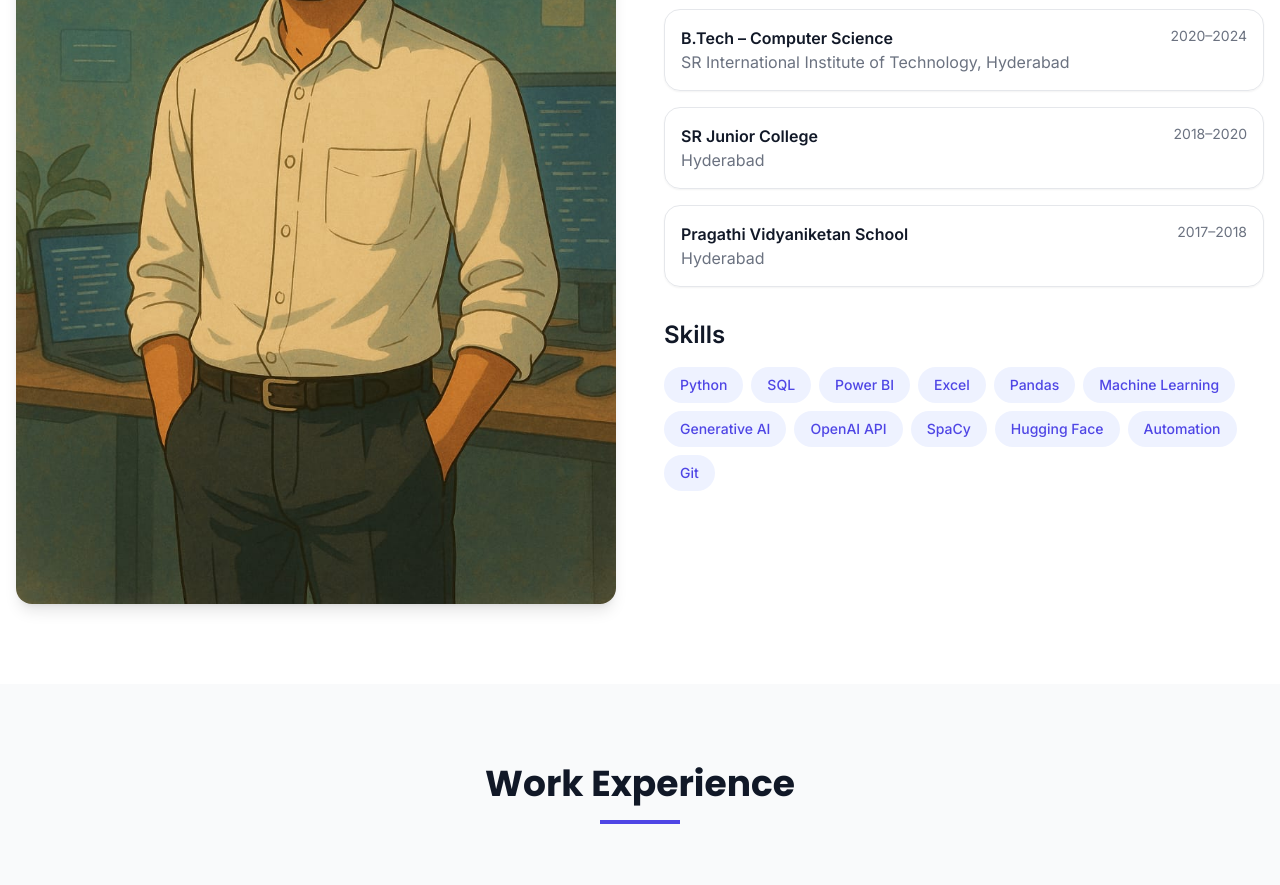
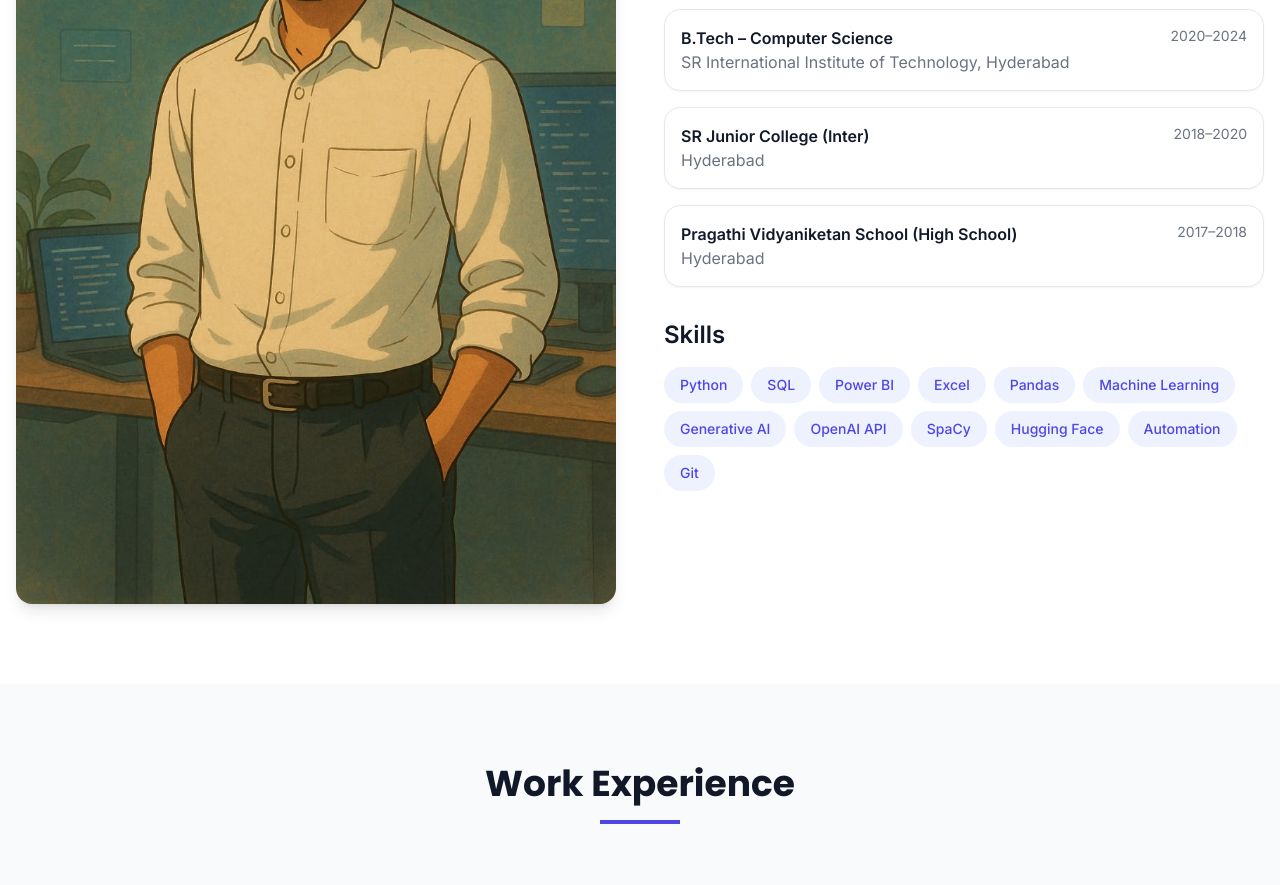
Before and after one commit to sandeepgoud1215/portfolio, a plain HTML site: page index.html in a window 1280 px wide. Shown: the part 1300-2185 px from the top of the page. Drawn offline with nearby package versions, Linux system fonts and the light colour scheme.

Commit message:
index.html

```diff
--- a/index.html
+++ b/index.html
@@ -116,7 +116,7 @@
 
                         <div class="border border-gray-100 rounded-lg p-4 shadow-sm hover:shadow-md transition-all">
                             <div class="flex justify-between">
-                                <h4 class="font-semibold text-gray-900">SR Junior College</h4>
+                                <h4 class="font-semibold text-gray-900">SR Junior College (Inter)</h4>
                                 <span class="text-gray-500 text-sm">2018–2020</span>
                             </div>
                             <p class="text-gray-600">Hyderabad</p>
@@ -124,7 +124,7 @@
 
                         <div class="border border-gray-100 rounded-lg p-4 shadow-sm hover:shadow-md transition-all">
                             <div class="flex justify-between">
-                                <h4 class="font-semibold text-gray-900">Pragathi Vidyaniketan School</h4>
+                                <h4 class="font-semibold text-gray-900">Pragathi Vidyaniketan School (High School)</h4>
                                 <span class="text-gray-500 text-sm">2017–2018</span>
                             </div>
                             <p class="text-gray-600">Hyderabad</p>
```
